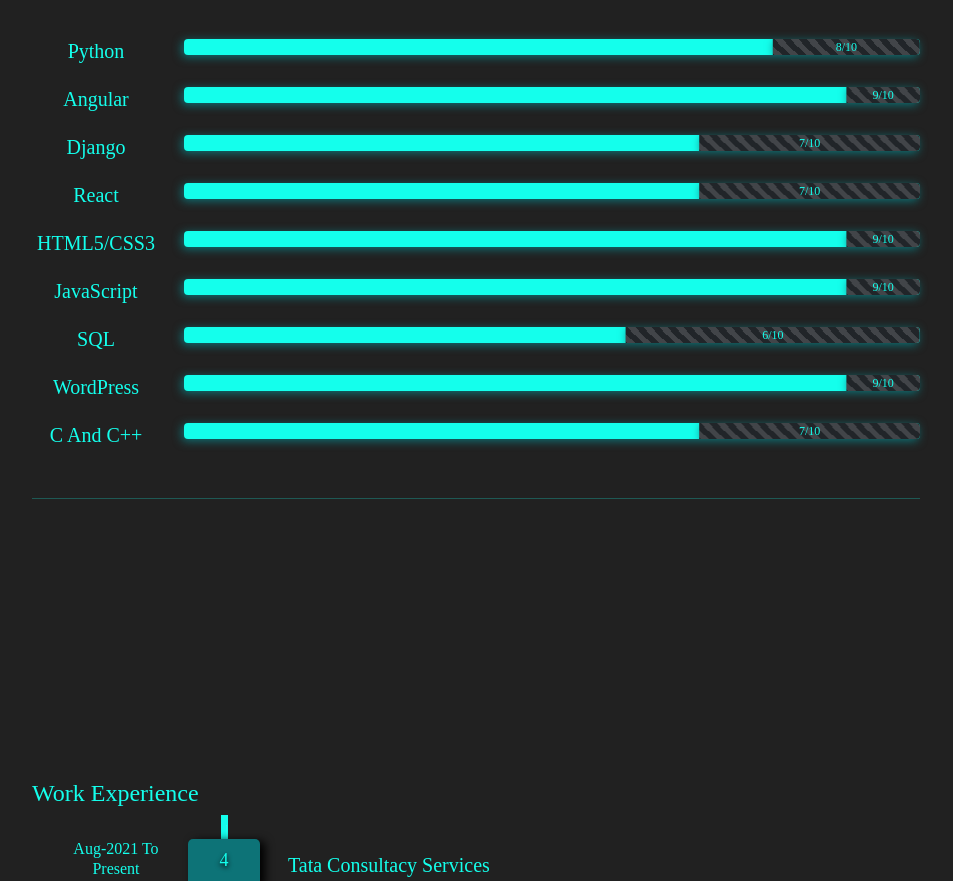
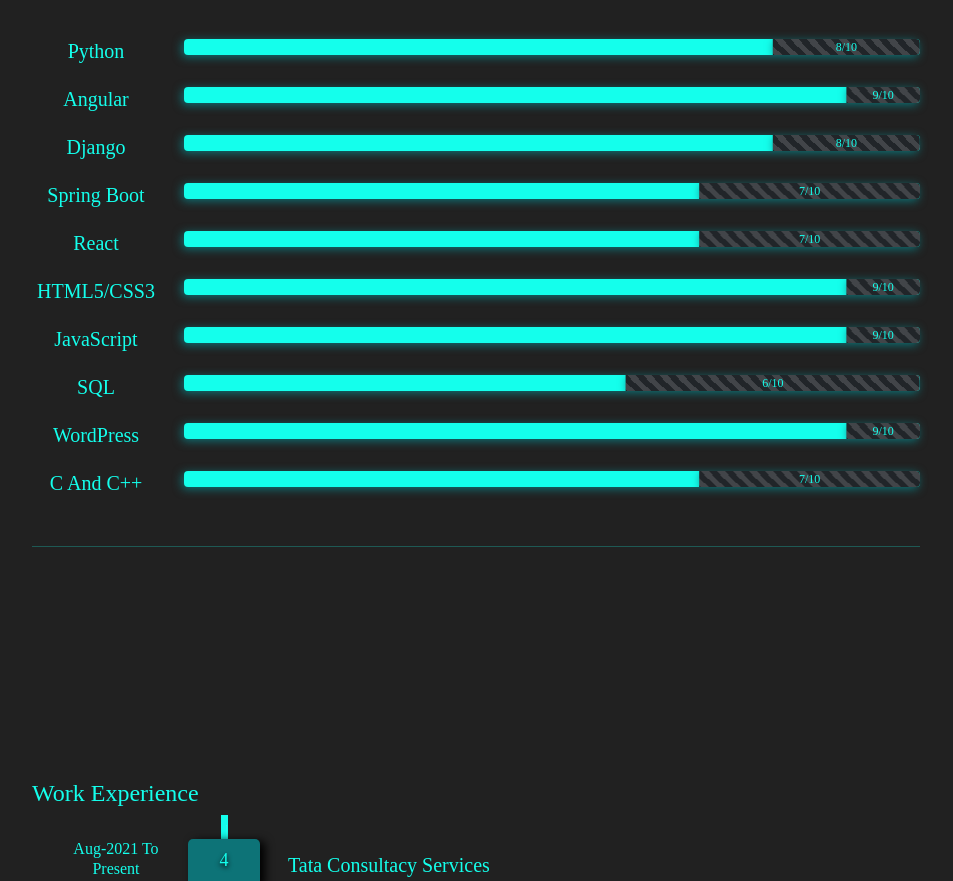
Before and after one commit to deepak-mishra32/portfolio, a React (Create React App) app: page / in a window 1280 px wide. Shown: the part 3920-4801 px from the top of the page, without its empty margins (324-1277 px from the left). Built offline with nearby package versions, Linux system fonts and the light colour scheme; a web font is replaced by a local one.

Commit message:
Updated Skills (Added Angular and Spring boot)

```diff
--- a/src/components/pages/Skills.js
+++ b/src/components/pages/Skills.js
@@ -37,6 +37,20 @@ function Skills() {
       <Row className="mt-3">
         <Col sm={12} md={2} lg={2}>
           <h5>Django</h5>
+        </Col>
+        <Col sm={12} md={10} lg={10}>
+          <ProgressBar
+            variant="dark"
+            animated
+            now={20}
+            label="8/10"
+            className="progress-bar"
+          />
+        </Col>
+      </Row>
+      <Row className="mt-3">
+        <Col sm={12} md={2} lg={2}>
+          <h5>Spring  Boot</h5>
         </Col>
         <Col sm={12} md={10} lg={10}>
           <ProgressBar
```
